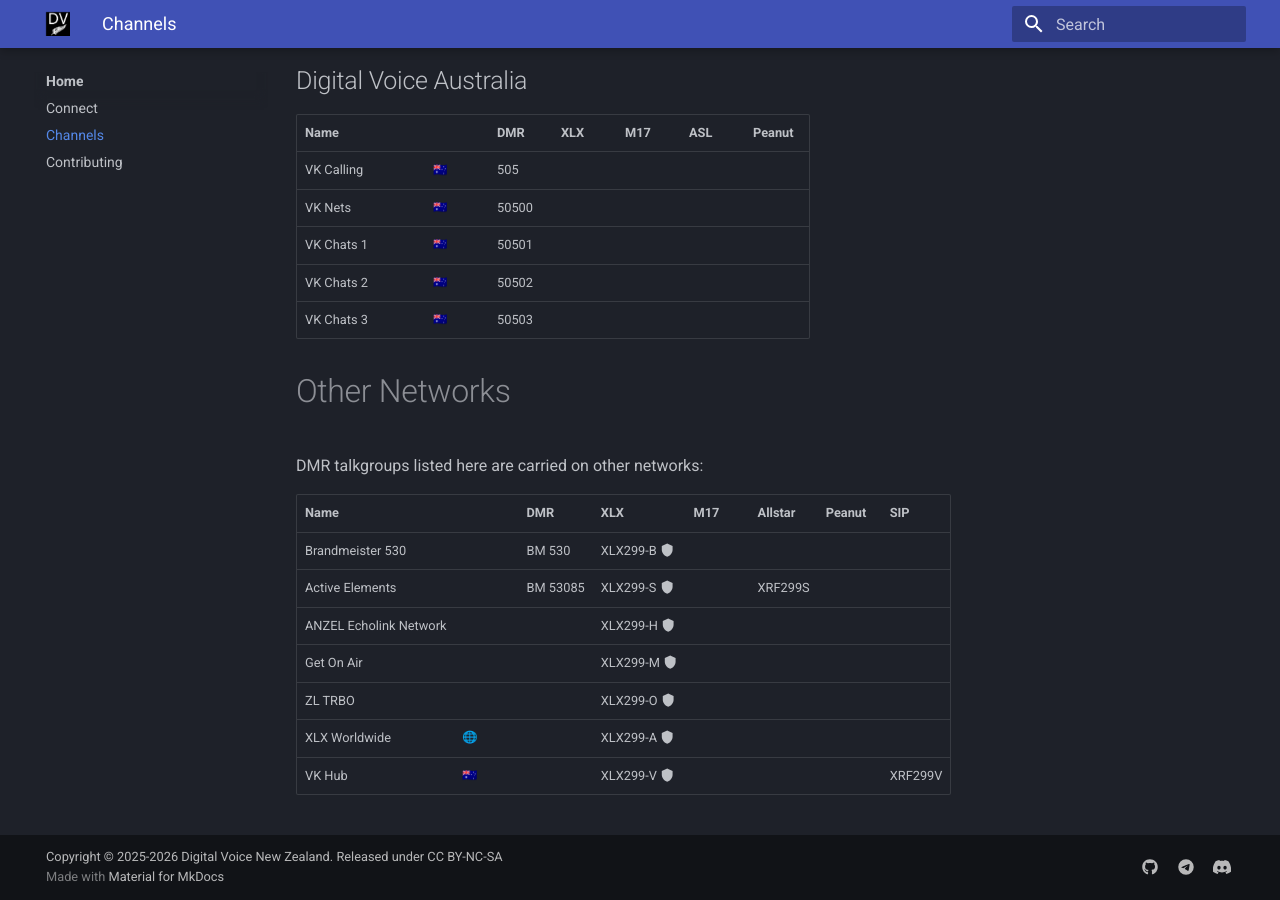
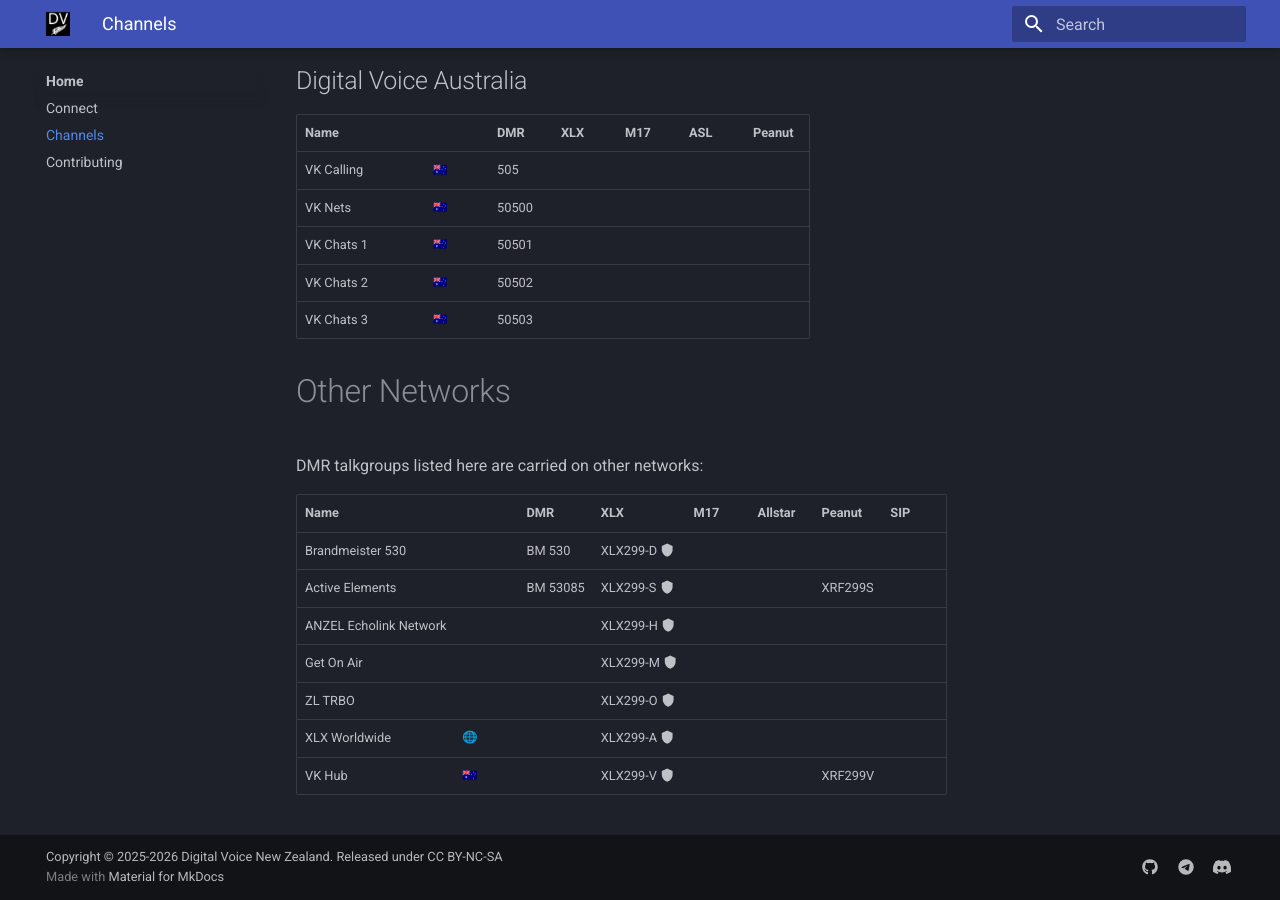
Before and after one commit to DigitalVoiceNZ/wiki, an MkDocs documentation site: the page built from docs/channels.md, in a window 1280 px wide and 900 px high, scrolled down 1769 px. Built offline with MkDocs 1.6.1 and Material for MkDocs 9.7.7, drawn with Linux system fonts in a browser that asks for light colours; emoji names are drawn with the system emoji font.

```diff
--- a/docs/channels.md
+++ b/docs/channels.md
@@ -63,10 +63,10 @@ DMR talkgroups listed here are carried on other networks:
 
 |Name||DMR|XLX|M17|Allstar|Peanut|SIP|
 |:--||:--|:--|:--|:--|:--|:--|
-|Brandmeister 530||BM 530|XLX299-B :material-shield:| | | |
-|Active Elements||BM 53085 |XLX299-S :material-shield:| |XRF299S| |
+|Brandmeister 530||BM 530|XLX299-D :material-shield:| | | |
+|Active Elements||BM 53085 |XLX299-S :material-shield:| | |XRF299S| |
 |ANZEL Echolink Network|| |XLX299-H :material-shield:| | | |
 |Get On Air|| |XLX299-M :material-shield:| | | |
 |ZL TRBO|| |XLX299-O :material-shield:| | | |
 |XLX Worldwide|:globe_with_meridians:| |XLX299-A :material-shield:| | | | |
-|VK Hub|:flag_au:| |XLX299-V :material-shield:| | | |XRF299V|
+|VK Hub|:flag_au:| |XLX299-V :material-shield:| | |XRF299V| |
```
